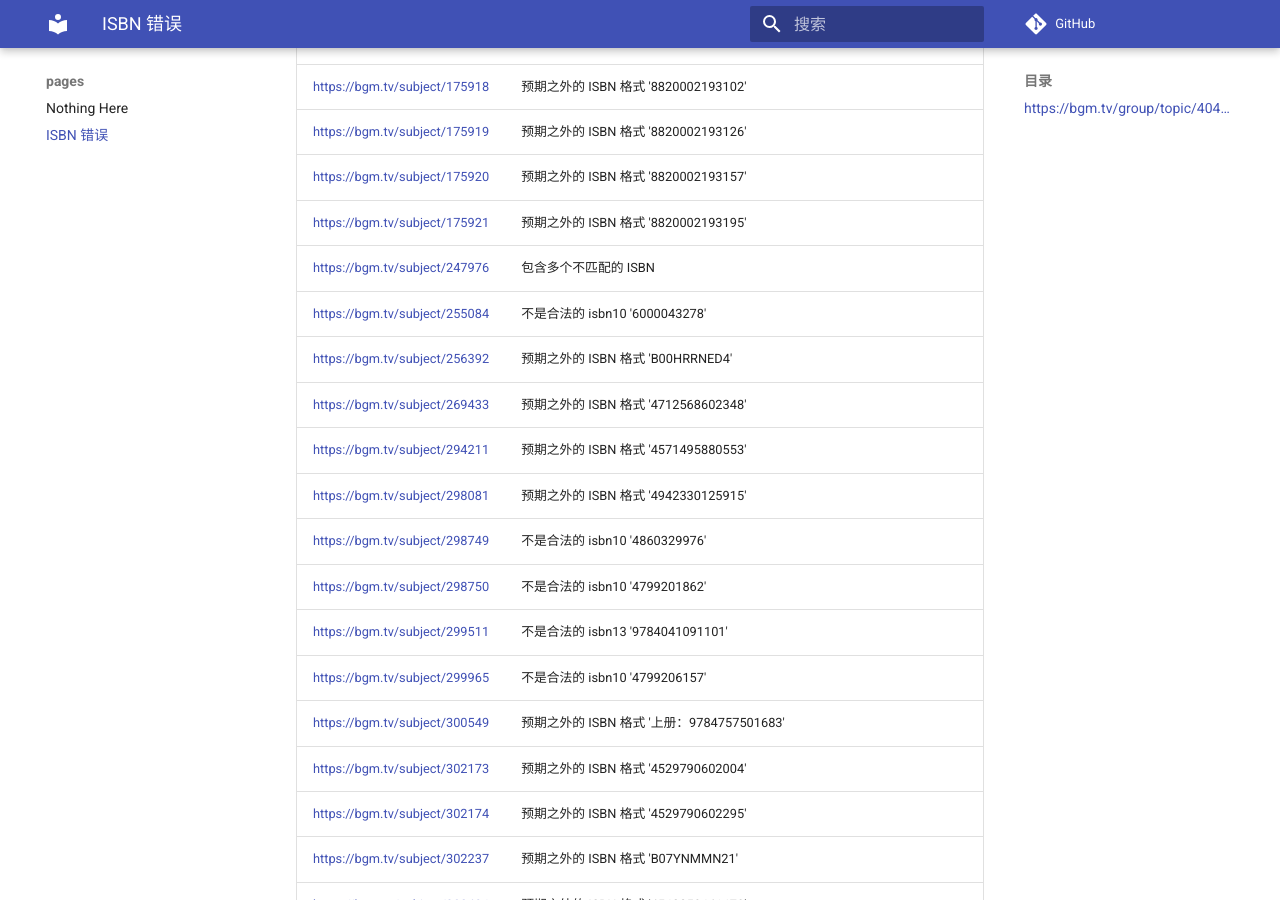
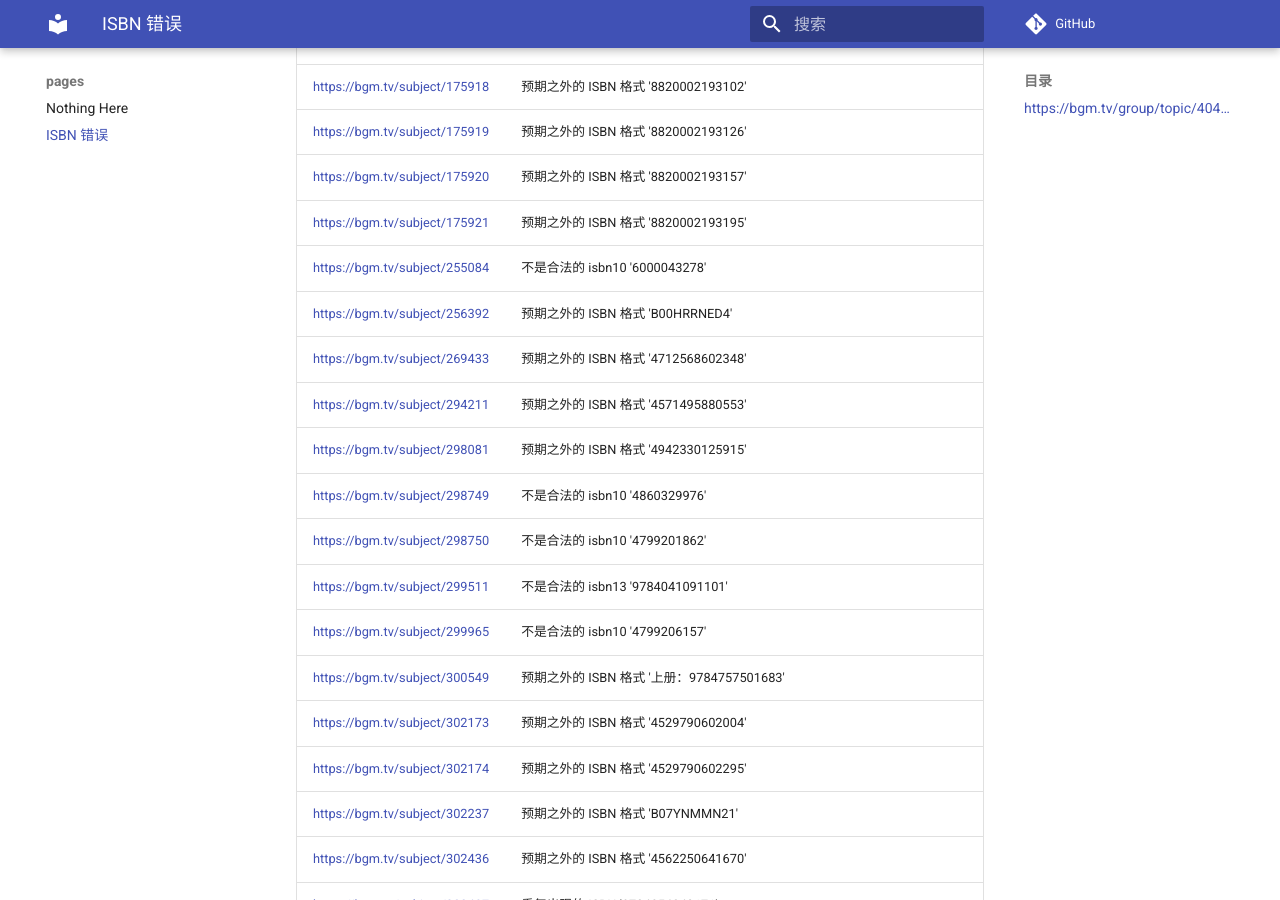
Before and after one commit to trim21/bangumi-pages, an MkDocs documentation site: the page built from docs/isbn.md, in a window 1280 px wide and 900 px high, scrolled down 2664 px. Built offline with MkDocs 1.6.1 and Material for MkDocs 9.7.7, drawn with Linux system fonts in a browser that asks for light colours; comment, search, counter and statistics services are not loaded; part of the change alters nothing that is shown.

Commit message:
update isbn.md

```diff
--- a/docs/isbn.md
+++ b/docs/isbn.md
@@ -1,7 +1,7 @@
 # ISBN 错误
 ## <https://bgm.tv/group/topic/404801>
 
-total 425
+total 424
 
 | url | error |
 | --- |  ---  |
@@ -62,7 +62,6 @@ total 425
 | <https://bgm.tv/subject/175919> | 预期之外的 ISBN 格式 '8820002193126' |
 | <https://bgm.tv/subject/175920> | 预期之外的 ISBN 格式 '8820002193157' |
 | <https://bgm.tv/subject/175921> | 预期之外的 ISBN 格式 '8820002193195' |
-| <https://bgm.tv/subject/247976> | 包含多个不匹配的 ISBN |
 | <https://bgm.tv/subject/255084> | 不是合法的 isbn10 '6000043278' |
 | <https://bgm.tv/subject/256392> | 预期之外的 ISBN 格式 'B00HRRNED4' |
 | <https://bgm.tv/subject/269433> | 预期之外的 ISBN 格式 '4712568602348' |
```
